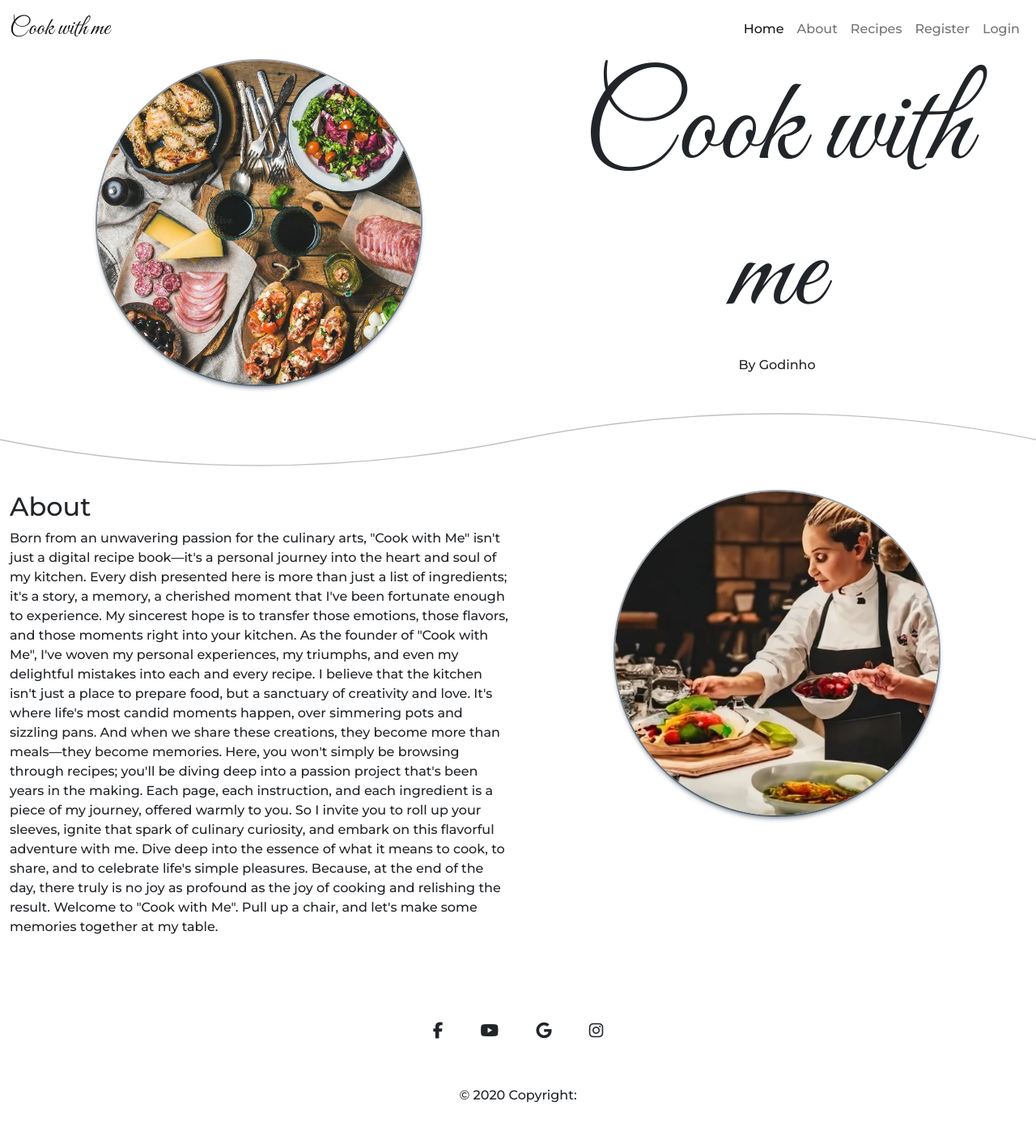
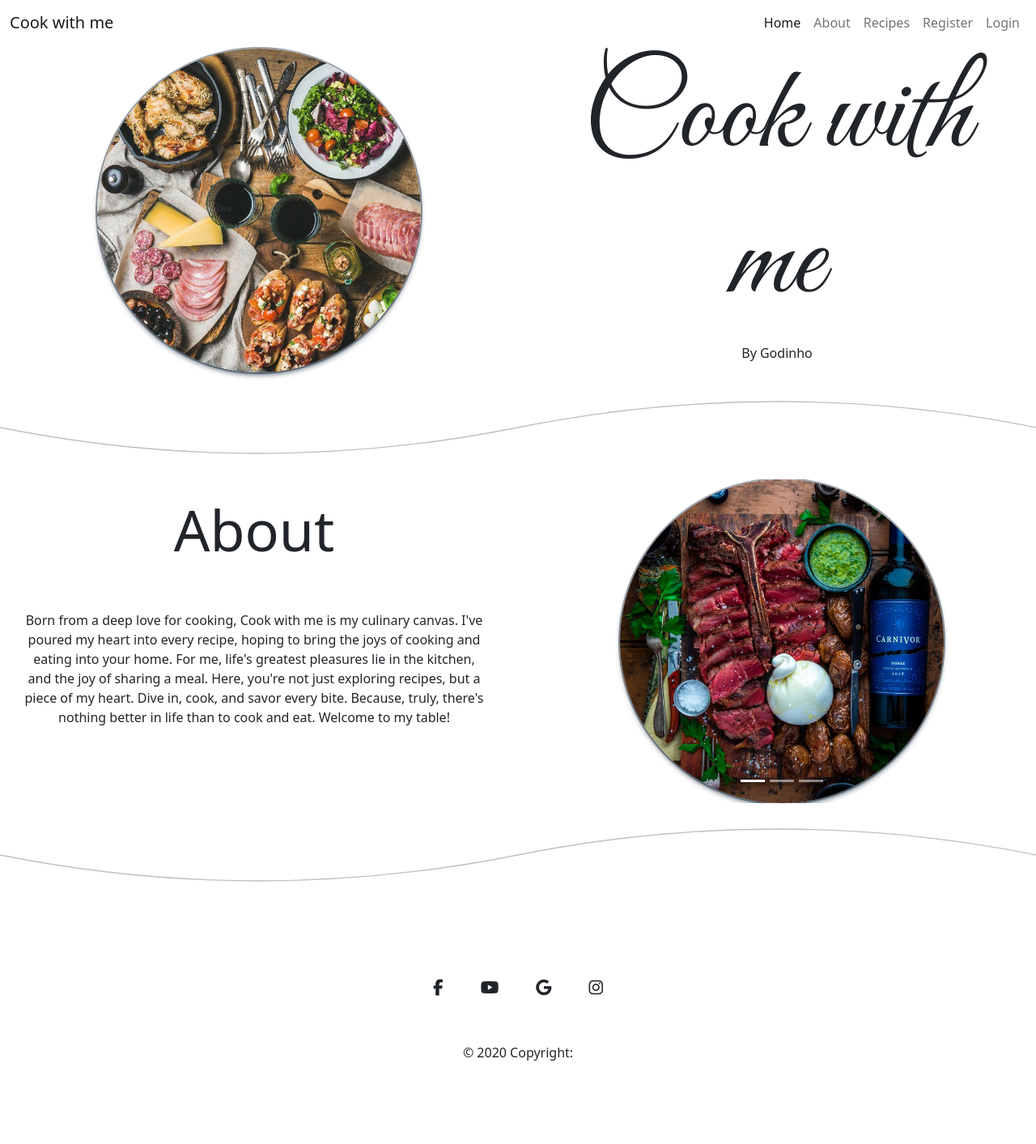
Before and after one commit to Godinhoweverson/cook-with-me, a Django app: page / in a window 1280 px wide. Shown: the top 1413 px of the page at 81% size. After the commit the page ends 1310 px from the top, so only its background shows below. Run offline with Django 3.2, Linux system fonts and the light colour scheme; some libraries are stand-ins or nearby versions.

Commit message:
add corousel with 3 images and style the about section

```diff
--- a/cook_with_me/static/css/style.css
+++ b/cook_with_me/static/css/style.css
@@ -18,8 +18,8 @@ body {
 }
 
 /* Navbar */
-.title-brand{
-    font-size: 30px;
+.logo{
+    font-size: 10px;
 }
 
 .title-container {
@@ -48,3 +48,21 @@ text-align: center;
     height: 400px;
     box-shadow: rgba(6, 24, 44, 0.4) 0px 0px 0px 2px, rgba(6, 24, 44, 0.65) 0px 4px 6px -1px, rgba(255, 255, 255, 0.08) 0px 1px 0px inset;
 }
+
+
+.container-about h2{
+    text-align: center;
+    padding: 20px;
+    font-size: 70px;
+}
+
+.container-about p{
+    text-align: center;
+    padding: 30px;
+}
+
+.corousel-image {
+    max-width: 400px;
+    max-height: 400px;
+    margin: 0 auto;
+}
--- a/cook_with_me/templates/base.html
+++ b/cook_with_me/templates/base.html
@@ -5,13 +5,10 @@
     <!-- Required meta tags -->
     <meta charset="utf-8">
     <meta name="viewport" content="width=device-width, initial-scale=1">
-
+    <!-- Css -->
+    <link rel="stylesheet" href="{% static 'css/style.css' %}">
     <!-- Bootstrap CSS -->
     <link href="https://cdn.jsdelivr.net/npm/bootstrap@5.0.2/dist/css/bootstrap.min.css" rel="stylesheet" integrity="sha384-EVSTQN3/azprG1Anm3QDgpJLIm9Nao0Yz1ztcQTwFspd3yD65VohhpuuCOmLASjC" crossorigin="anonymous">
-
-    <!-- Css -->
-    <link rel="stylesheet" href="{% static 'css/style.css' %}">
-
     <title>{% block title %}{% endblock%}</title>
   </head>
   <body>
@@ -19,7 +16,7 @@
         <section id="nav-section">
             <nav class="navbar navbar-expand-md navbar-light">
                 <div class="container-fluid">
-              <a class="navbar-brand title-brand fonts" href="#">Cook with me</a>
+              <a class="navbar-brand logo" href="#">Cook with me</a>
               <button
                 class="navbar-toggler"
                 type="button"
@@ -56,7 +53,6 @@
 
     </header>
     {% block content %}
-    <h1>Hello, world!</h1>
     {% endblock %}
 <div class="container my-5">
 
--- a/cook_with_me/templates/index.html
+++ b/cook_with_me/templates/index.html
@@ -9,7 +9,7 @@
             <img class="centered-image" src="{% static 'images/title-image.jpg'%}" alt="" class="centered-image">
         </div>
         <div class="col-lg-6 col-12 content-title">
-            <H1 class="fonts">Cook with me <i class="fa-thin fa-user-chef" style="color: #000000;"></i></H1>
+            <H1 class="fonts">Cook with me</H1>
             <p>By Godinho</p>
         </div>
 
@@ -19,25 +19,50 @@
 <svg xmlns="http://www.w3.org/2000/svg" viewBox="0 0 1000 100" preserveAspectRatio="none">
     <path d="M0 50 Q 250 100 500 50 T 1000 50" fill="none" stroke="silver" stroke-width="1"></path>
 </svg>
-<div class="container-fluid">
+
+<div >
     <div class="row">
-        <div class="col-lg-6 col-12">
+        <div class="col-lg-6 col-12 container-about">
             <h2>About</h2>
-            <p>Born from an unwavering passion for the culinary arts, "Cook with Me" isn't just a digital recipe book—it's a personal journey into the heart and soul of my kitchen. Every dish presented here is more than just a list of ingredients; it's a story, a memory, a cherished moment that I've been fortunate enough to experience. My sincerest hope is to transfer those emotions, those flavors, and those moments right into your kitchen.
-
-                As the founder of "Cook with Me", I've woven my personal experiences, my triumphs, and even my delightful mistakes into each and every recipe. I believe that the kitchen isn't just a place to prepare food, but a sanctuary of creativity and love. It's where life's most candid moments happen, over simmering pots and sizzling pans. And when we share these creations, they become more than meals—they become memories.
-
-                Here, you won't simply be browsing through recipes; you'll be diving deep into a passion project that's been years in the making. Each page, each instruction, and each ingredient is a piece of my journey, offered warmly to you.
-
-                So I invite you to roll up your sleeves, ignite that spark of culinary curiosity, and embark on this flavorful adventure with me. Dive deep into the essence of what it means to cook, to share, and to celebrate life's simple pleasures. Because, at the end of the day, there truly is no joy as profound as the joy of cooking and relishing the result.
-
-                Welcome to "Cook with Me". Pull up a chair, and let's make some memories together at my table.</p>
+            <p>Born from a deep love for cooking, Cook with me is my culinary canvas. I've poured my heart into every recipe, hoping to bring the joys of cooking and eating into your home. For me, life's greatest pleasures lie in the kitchen, and the joy of sharing a meal. Here, you're not just exploring recipes, but a piece of my heart. Dive in, cook, and savor every bite. Because, truly, there's nothing better in life than to cook and eat. Welcome to my table!</p>
         </div>
         <div class="col-lg-6 col-12">
-            <img class="centered-image" src="{% static 'images/chef.png'%}" alt="" class="centered-image">
+            <div id="carouselExampleCaptions" class="carousel slide" data-bs-ride="carousel">
+                <div class="carousel-indicators">
+                  <button type="button" data-bs-target="#carouselExampleCaptions" data-bs-slide-to="0" class="active" aria-current="true" aria-label="Slide 1"></button>
+                  <button type="button" data-bs-target="#carouselExampleCaptions" data-bs-slide-to="1" aria-label="Slide 2"></button>
+                  <button type="button" data-bs-target="#carouselExampleCaptions" data-bs-slide-to="2" aria-label="Slide 3"></button>
+                </div>
+                <div class="carousel-inner">
+                  <div class="carousel-item active">
+                    <img src="{% static 'images/slide1.jpeg'%}"  class="d-block w-100 corousel-image centered-image" alt="recipes-image-slide">
+                  </div>
+                  <div class="carousel-item">
+                    <img src="{% static 'images/slide2.jpeg'%}" class="d-block w-100 corousel-image centered-image" alt="recipes-image-slide">
+                  </div>
+                  <div class="carousel-item">
+                    <img src="{% static 'images/slide3.jpeg'%}" class="d-block w-100 corousel-image centered-image" alt="recipes-image-slide">
+
+                    </div>
+                  </div>
+                </div>
+                <button class="carousel-control-prev" type="button" data-bs-target="#carouselExampleCaptions" data-bs-slide="prev">
+                  <span class="carousel-control-prev-icon" aria-hidden="true"></span>
+                  <span class="visually-hidden">Previous</span>
+                </button>
+                <button class="carousel-control-next" type="button" data-bs-target="#carouselExampleCaptions" data-bs-slide="next">
+                  <span class="carousel-control-next-icon" aria-hidden="true"></span>
+                  <span class="visually-hidden">Next</span>
+                </button>
+              </div>
 
         </div>
     </div>
+</div>
+<svg xmlns="http://www.w3.org/2000/svg" viewBox="0 0 1000 100" preserveAspectRatio="none">
+    <path d="M0 50 Q 250 100 500 50 T 1000 50" fill="none" stroke="silver" stroke-width="1"></path>
+</svg>
 
-</div>
+
+
 {% endblock %}
```
Also changed, not shown: cook_with_me/static/images/slide1.jpeg (added), cook_with_me/static/images/slide2.jpeg (added), cook_with_me/static/images/slide3.jpeg (added).
